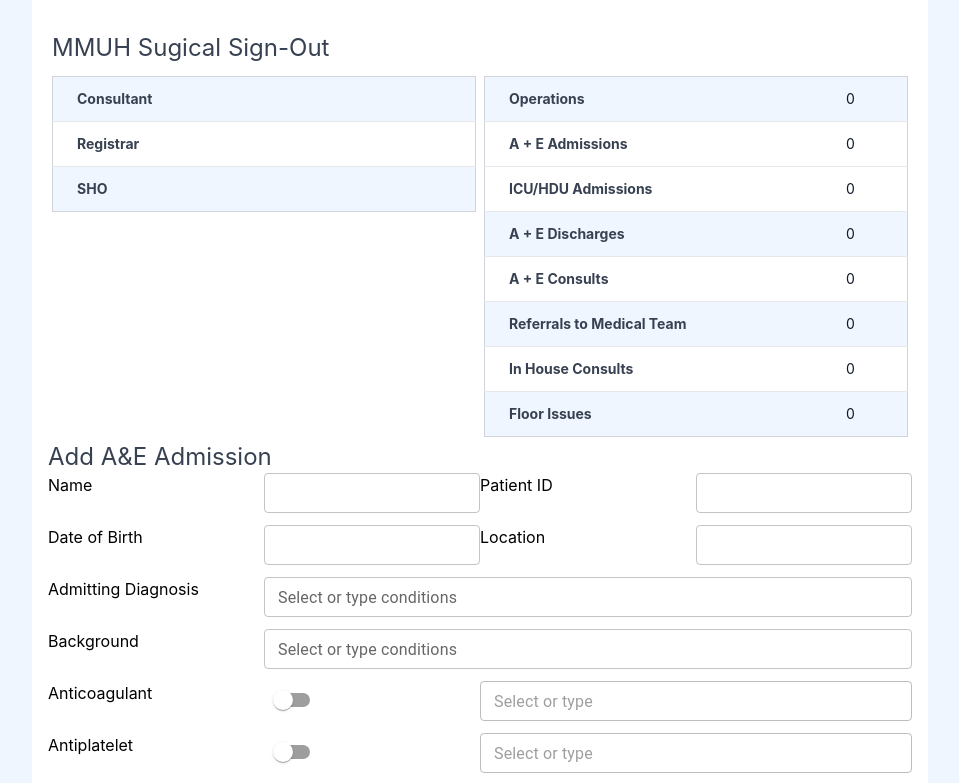
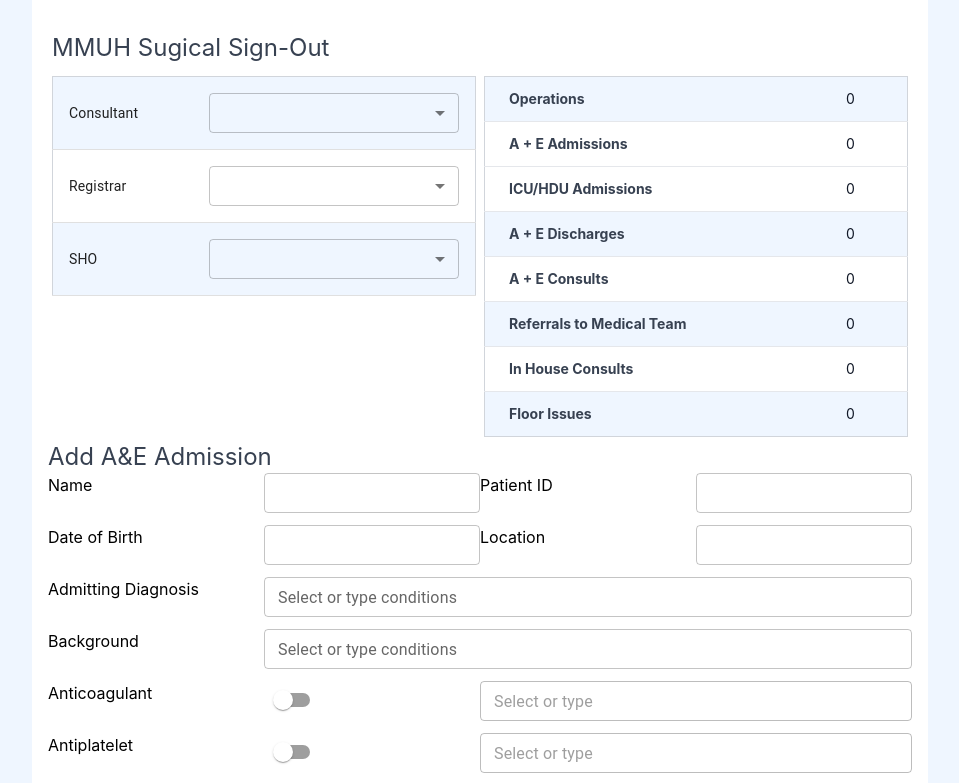
Before and after one commit to iain-b/signout-app-mock, a React (Create React App) app: page / in a window 1280 px wide. Shown: the top 783 px of the page, without its empty margins (160-1119 px from the left). Built offline with nearby package versions, Linux system fonts and the light colour scheme.

Commit message:
Staff name inputs

```diff
--- a/src/App.tsx
+++ b/src/App.tsx
@@ -3,9 +3,101 @@ import "./App.css";
 import { AEAdmissionForm } from "./AEAdmissionForm";
 import { StorageClient } from "./storage";
 import { AEAdmission, SignOutRecord } from "./types";
-import { set } from "react-hook-form";
+import {
+  MenuItem,
+  Select,
+  Table,
+  TableBody,
+  TableCell,
+  TableRow,
+  TextField,
+} from "@mui/material";
 
 const useStorageClient = () => new StorageClient();
+
+const EditableTable = ({
+  record,
+  onChange,
+}: {
+  record: SignOutRecord | null;
+  onChange: () => void;
+}) => {
+  const client = useStorageClient();
+
+  return (
+    <Table className="min-w-full border-collapse border border-gray-300">
+      <TableBody>
+        <TableRow className="bg-blue-50 border-b">
+          <TableCell className="px-6 py-3 text-left text-sm font-bold text-gray-700 w-1/3">
+            Consultant
+          </TableCell>
+          <TableCell className="px-6 py-3 text-sm text-gray-900 w-2/3">
+            <Select
+              className="w-full"
+              size="small"
+              value={record?.consultant || ""}
+              onChange={(e) => {
+                client.setConsultant(e.target.value);
+                onChange();
+              }}
+            >
+              <MenuItem value="Augustus Caesar">Augustus Caesar</MenuItem>
+              <MenuItem value="Marcus Aurelius">Marcus Aurelius</MenuItem>
+              <MenuItem value="Trajan">Trajan</MenuItem>
+              <MenuItem value="Justinian">Justinian</MenuItem>
+            </Select>
+          </TableCell>
+        </TableRow>
+        <TableRow className="bg-white border-b">
+          <TableCell className="px-6 py-3 text-left text-sm font-bold text-gray-700">
+            Registrar
+          </TableCell>
+          <TableCell className="px-6 py-3 text-sm text-gray-900">
+            <Select
+              className="w-full"
+              size="small"
+              value={record?.registrar || ""}
+              onChange={(e) => {
+                client.setRegistrar(e.target.value);
+                onChange();
+              }}
+              label="Registrar"
+            >
+              <MenuItem value="Caligula">Caligula</MenuItem>
+              <MenuItem value="Nero">Nero</MenuItem>
+              <MenuItem value="Tiberius">Tiberius</MenuItem>
+              <MenuItem value="Agrippina">Agrippina</MenuItem>
+              <MenuItem value="Claudius">Claudius</MenuItem>
+            </Select>
+          </TableCell>
+        </TableRow>
+        <TableRow className="bg-blue-50">
+          <TableCell className="px-6 py-3 text-left text-sm font-bold text-gray-700">
+            SHO
+          </TableCell>
+          <TableCell className="px-6 py-3 text-sm text-gray-900">
+            <Select
+              className="w-full"
+              size="small"
+              value={record?.sho || ""}
+              onChange={(e) => {
+                client.setSHO(e.target.value);
+                onChange();
+              }}
+              label="SHO"
+            >
+              <MenuItem value="Civis 1">Civis 1</MenuItem>
+              <MenuItem value="Civis 2">Civis 2</MenuItem>
+              <MenuItem value="Civis 3">Civis 3</MenuItem>
+              <MenuItem value="Civis 4">Civis 4</MenuItem>
+              <MenuItem value="Civis 5">Civis 5</MenuItem>
+            </Select>
+          </TableCell>
+        </TableRow>
+      </TableBody>
+    </Table>
+  );
+};
 
 function App() {
   const client = useStorageClient();
@@ -13,6 +105,9 @@ function App() {
   const reloadData = useCallback(() => {
     setRecord(client.getSignOutRecord());
   }, [client, setRecord]);
+  useEffect(() => {
+    reloadData();
+  }, []);
   const saveAdmission = useCallback(
     (admission: AEAdmission) => {
       client.saveAEAdmission(admission);
@@ -29,34 +124,7 @@ function App() {
         </h2>
         <div className="grid grid-cols-2">
           <div className="p-1">
-            <table className="min-w-full table-auto border-collapse border border-gray-300">
-              <tbody>
-                <tr className="bg-blue-50 border-b">
-                  <th className="px-6 py-3 text-left text-sm font-bold text-gray-700">
-                    Consultant
-                  </th>
-                  <td className="px-6 py-3 text-sm text-gray-900">
-                    {record?.consultant}
-                  </td>
-                </tr>
-                <tr className="bg-white border-b">
-                  <th className="px-6 py-3 text-left text-sm font-bold text-gray-700">
-                    Registrar
-                  </th>
-                  <td className="px-6 py-3 text-sm text-gray-900">
-                    {record?.registrar}
-                  </td>
-                </tr>
-                <tr className="bg-blue-50">
-                  <th className="px-6 py-3 text-left text-sm font-bold text-gray-700">
-                    SHO
-                  </th>
-                  <td className="px-6 py-3 text-sm text-gray-900">
-                    {record?.sho}
-                  </td>
-                </tr>
-              </tbody>
-            </table>
+            <EditableTable record={record} onChange={reloadData} />
           </div>
           <div className="p-1">
             <div className="overflow-x-auto">
--- a/src/storage.ts
+++ b/src/storage.ts
@@ -4,6 +4,9 @@ import { AEAdmission, SignOutRecord } from "./types";
 interface StorageAPI {
   saveAEAdmission: (admission: AEAdmission) => void;
   getSignOutRecord: () => SignOutRecord;
+  setConsultant: (name: string) => void;
+  setSHO: (name: string) => void;
+  setRegistrar: (name: string) => void;
 }
 
 const SIGN_OUT_RECORD_KEY = "signOutRecord";
@@ -47,4 +50,22 @@ export class StorageClient implements StorageAPI {
   getSignOutRecord(): SignOutRecord {
     return this.getCurrentRecord();
   }
+
+  setConsultant(name: string) {
+    const currentRecord = this.getCurrentRecord();
+    currentRecord.consultant = name;
+    localStorage.setItem(SIGN_OUT_RECORD_KEY, JSON.stringify(currentRecord));
+  }
+
+  setSHO(name: string) {
+    const currentRecord = this.getCurrentRecord();
+    currentRecord.sho = name;
+    localStorage.setItem(SIGN_OUT_RECORD_KEY, JSON.stringify(currentRecord));
+  }
+
+  setRegistrar(name: string) {
+    const currentRecord = this.getCurrentRecord();
+    currentRecord.registrar = name;
+    localStorage.setItem(SIGN_OUT_RECORD_KEY, JSON.stringify(currentRecord));
+  }
 }
```
